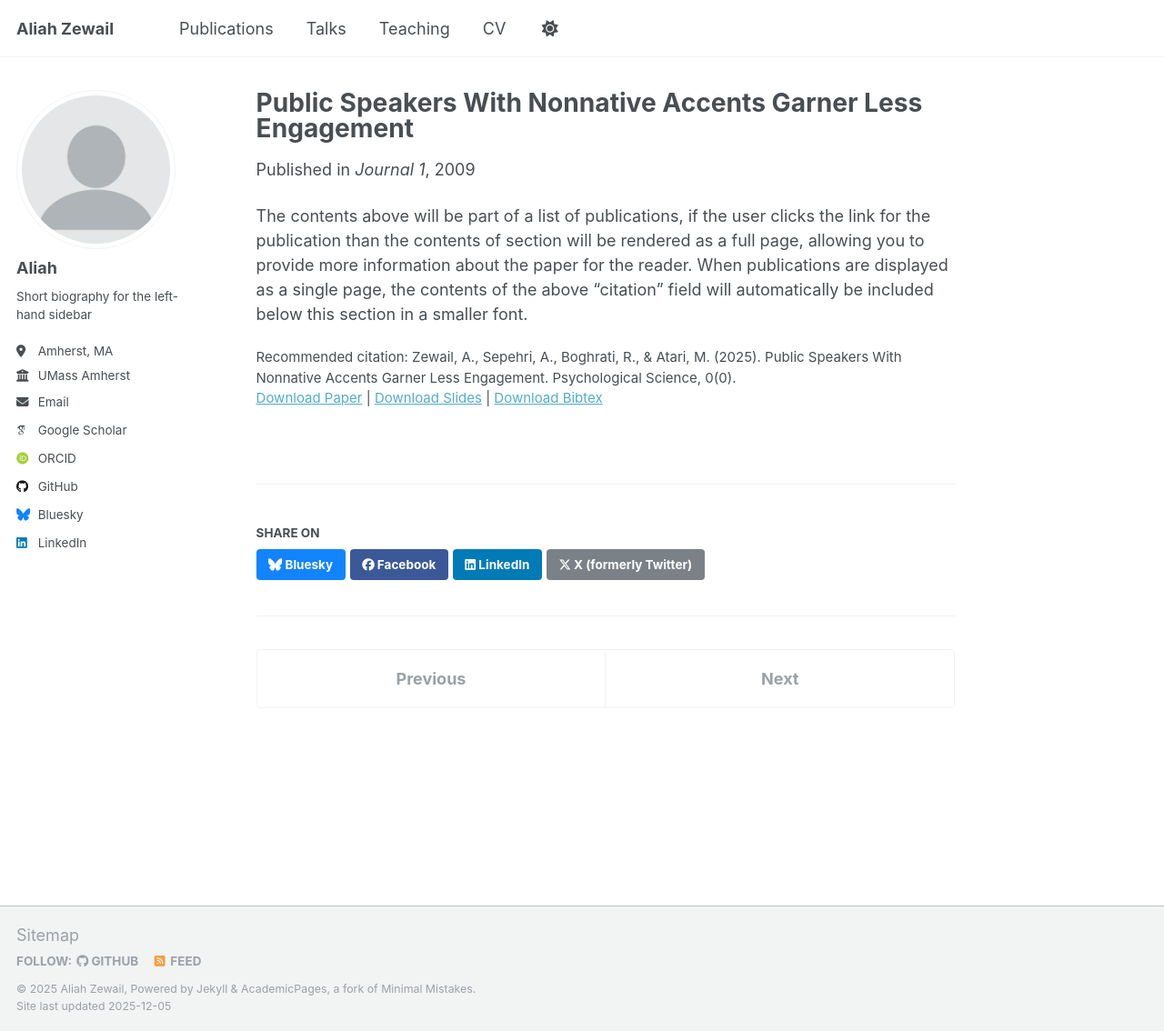
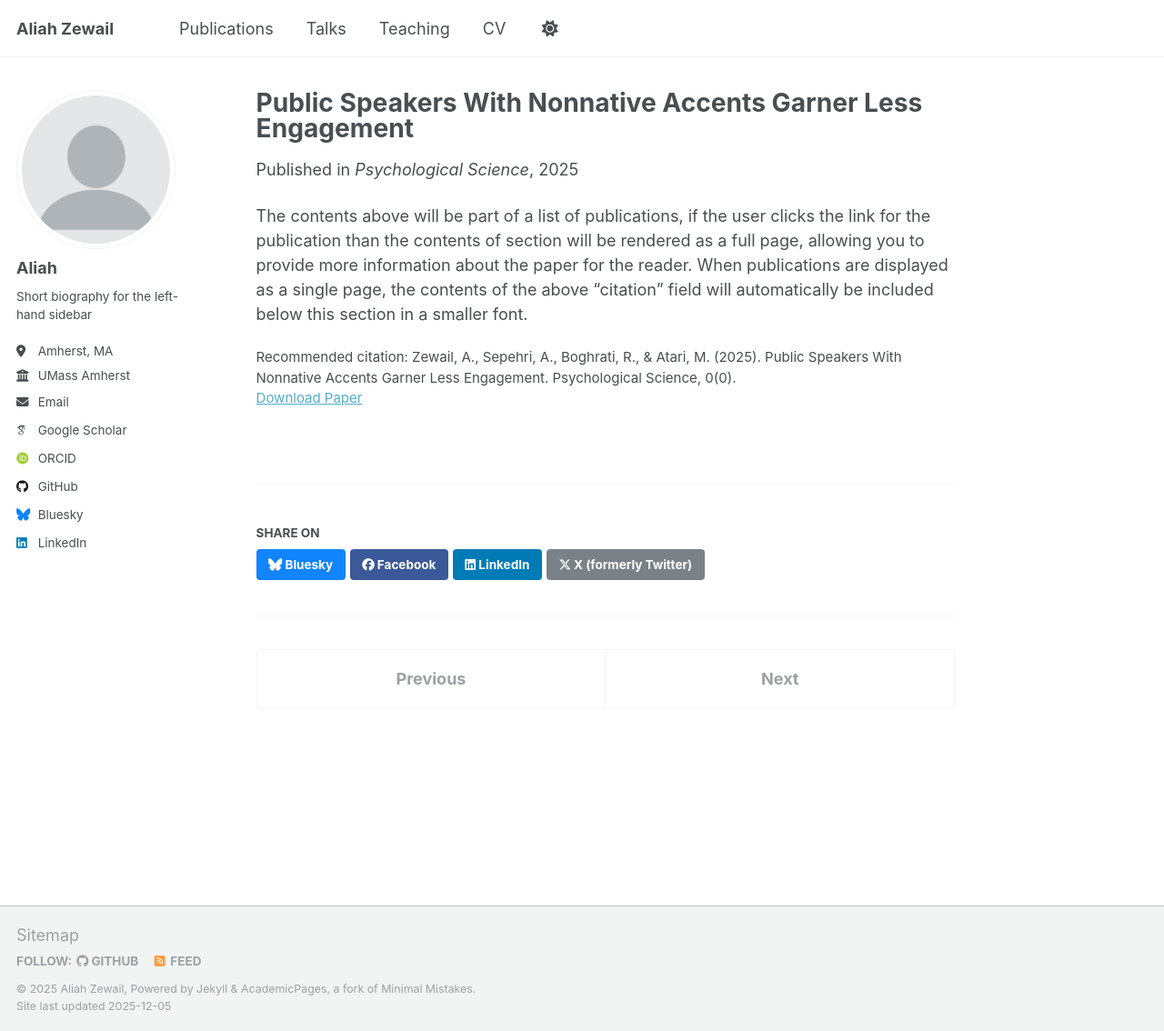
Before and after one commit to aliahzewail/aliahzewail.github.io, a Jekyll site: the page built from _publications/2009-10-01-paper-title-number-1.md, in a window 1280 px wide and 1134 px high. Shown: the whole window at 91% size. Built offline with Jekyll 4.4.1, drawn with Linux system fonts in a browser that asks for light colours; some web fonts are replaced.

Commit message:
Update 2009-10-01-paper-title-number-1.md

```diff
--- a/_publications/2009-10-01-paper-title-number-1.md
+++ b/_publications/2009-10-01-paper-title-number-1.md
@@ -3,12 +3,12 @@ title: "Public Speakers With Nonnative Accents Garner Less Engagement"
 collection: publications
 category: manuscripts
 permalink: /publication/2009-10-01-paper-title-number-1
-excerpt: 'This paper is about the number 1. The number 2 is left for future work.'
-date: 2009-10-01
-venue: 'Journal 1'
-slidesurl: 'http://academicpages.github.io/files/slides1.pdf'
+# excerpt: 'This paper is about the number 1. The number 2 is left for future work.'
+date: 2025-12-03
+venue: 'Psychological Science'
+# slidesurl: 'http://academicpages.github.io/files/slides1.pdf'
 paperurl: '[http://academicpages.github.io/files/paper1.pdf](https://doi.org/10.1177/09567976251398)'
-bibtexurl: 'http://academicpages.github.io/files/bibtex1.bib'
+# bibtexurl: 'http://academicpages.github.io/files/bibtex1.bib'
 citation: 'Zewail, A., Sepehri, A., Boghrati, R., & Atari, M. (2025). Public Speakers With Nonnative Accents Garner Less Engagement. Psychological Science, 0(0).'
 ---
 The contents above will be part of a list of publications, if the user clicks the link for the publication than the contents of section will be rendered as a full page, allowing you to provide more information about the paper for the reader. When publications are displayed as a single page, the contents of the above "citation" field will automatically be included below this section in a smaller font.
```
